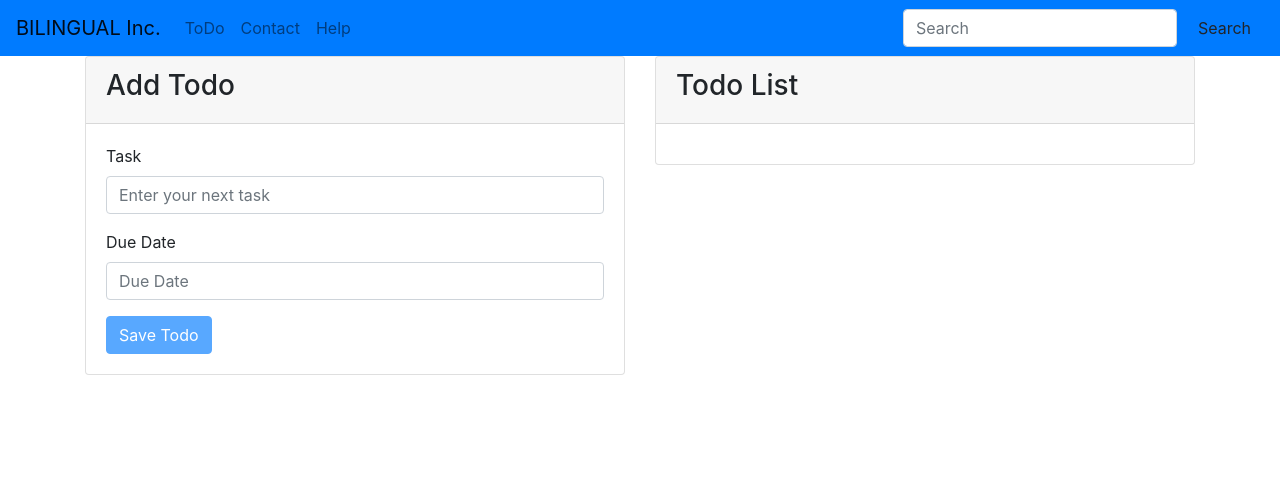
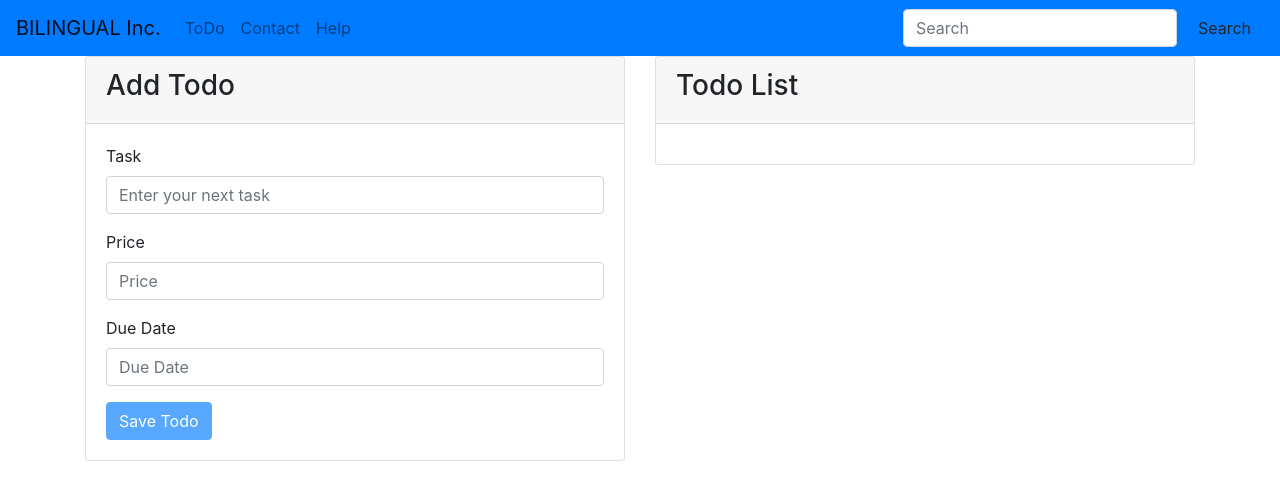
Before and after one commit to RonAlmog/angular-bilingual, an Angular app: page /todo in a window 1280 px wide. Shown: the top 500 px of the page. Built offline with nearby package versions, Linux system fonts and the light colour scheme.

Commit message:
add price

```diff
--- a/src/app/components/todo/todo.component.html
+++ b/src/app/components/todo/todo.component.html
@@ -9,6 +9,10 @@
           <div class="form-group">
             <label for="task">Task</label>
             <input type="text" id="task" name="task" formControlName="task" class="form-control" placeholder="Enter your next task">
+          </div>
+          <div class="form-group">
+            <label for="price">Price</label>
+            <input type="text" id="price" name="price" formControlName="price" class="form-control" placeholder="Price">
           </div>
           <div class="form-group">
             <label for="todoby">Due Date</label>
@@ -28,9 +32,10 @@
         </div>
         <div class="card-body">
           <div class="row" *ngFor="let todo of todos" >
-            <div class="col-sm-3">{{todo.task}}</div>
+            <div class="col-sm-2">{{todo.task}}</div>
+            <div class="col-sm-2">{{todo.price}}</div>
             <div class="col-sm-3">{{todo.dueDate | date}}</div>
-            <div class="col-sm-6">in 3 days</div>
+            <div class="col-sm-5">in 3 days</div>
           </div>
 
         </div>
--- a/src/app/components/todo/todo.component.ts
+++ b/src/app/components/todo/todo.component.ts
@@ -17,6 +17,7 @@ export class TodoComponent implements OnInit {
   ngOnInit() {
     this.todoForm = this.formBuilder.group({
       task: new FormControl('', [Validators.required]),
+      price: new FormControl('', [Validators.required]),
       dueDate: new FormControl('', [Validators.required])
     });
   }
--- a/src/app/shared/todo.ts
+++ b/src/app/shared/todo.ts
@@ -2,5 +2,6 @@ export class Todo {
   id: number;
   task: string;
   dueDate: Date;
+  price: number;
   done: boolean;
 }
```
